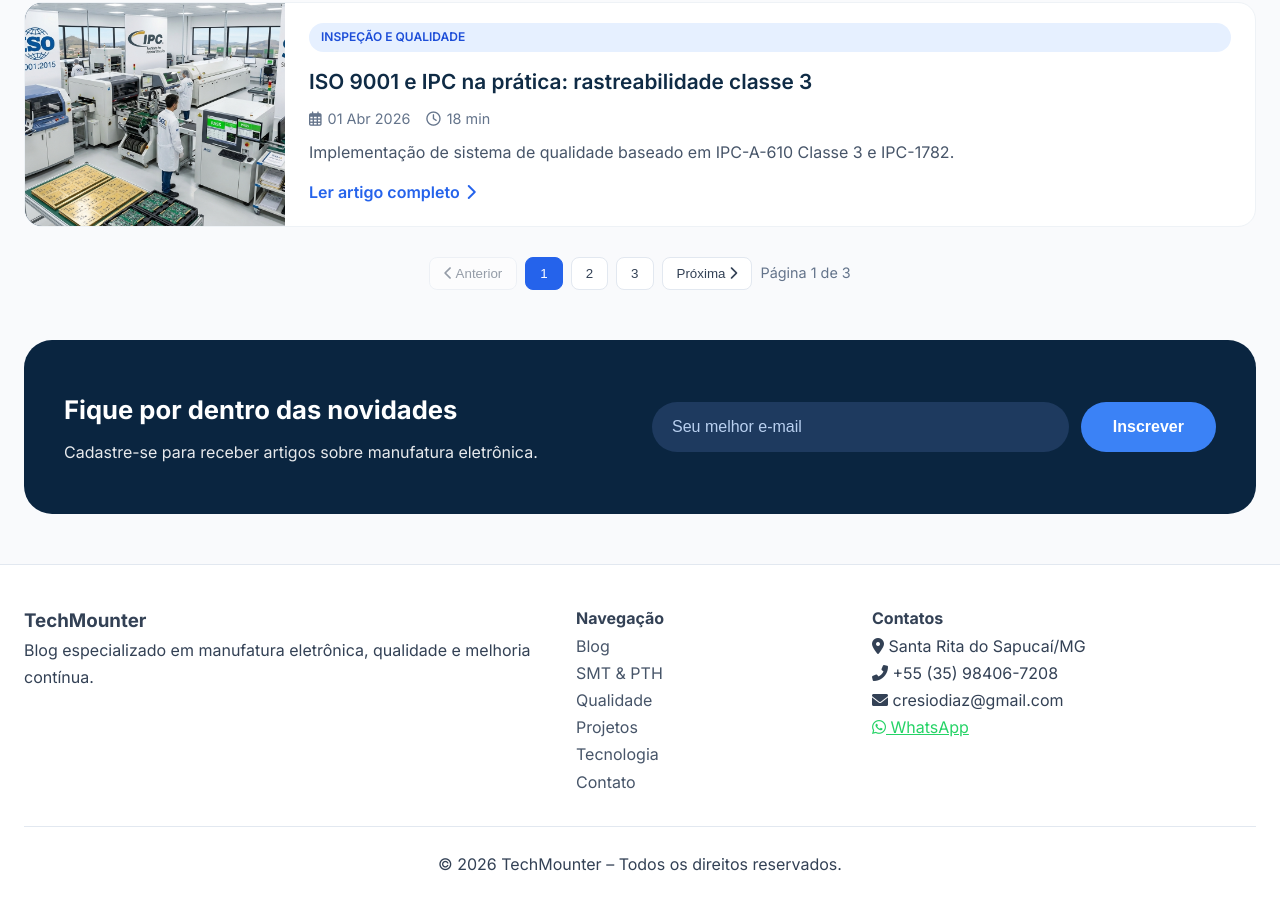
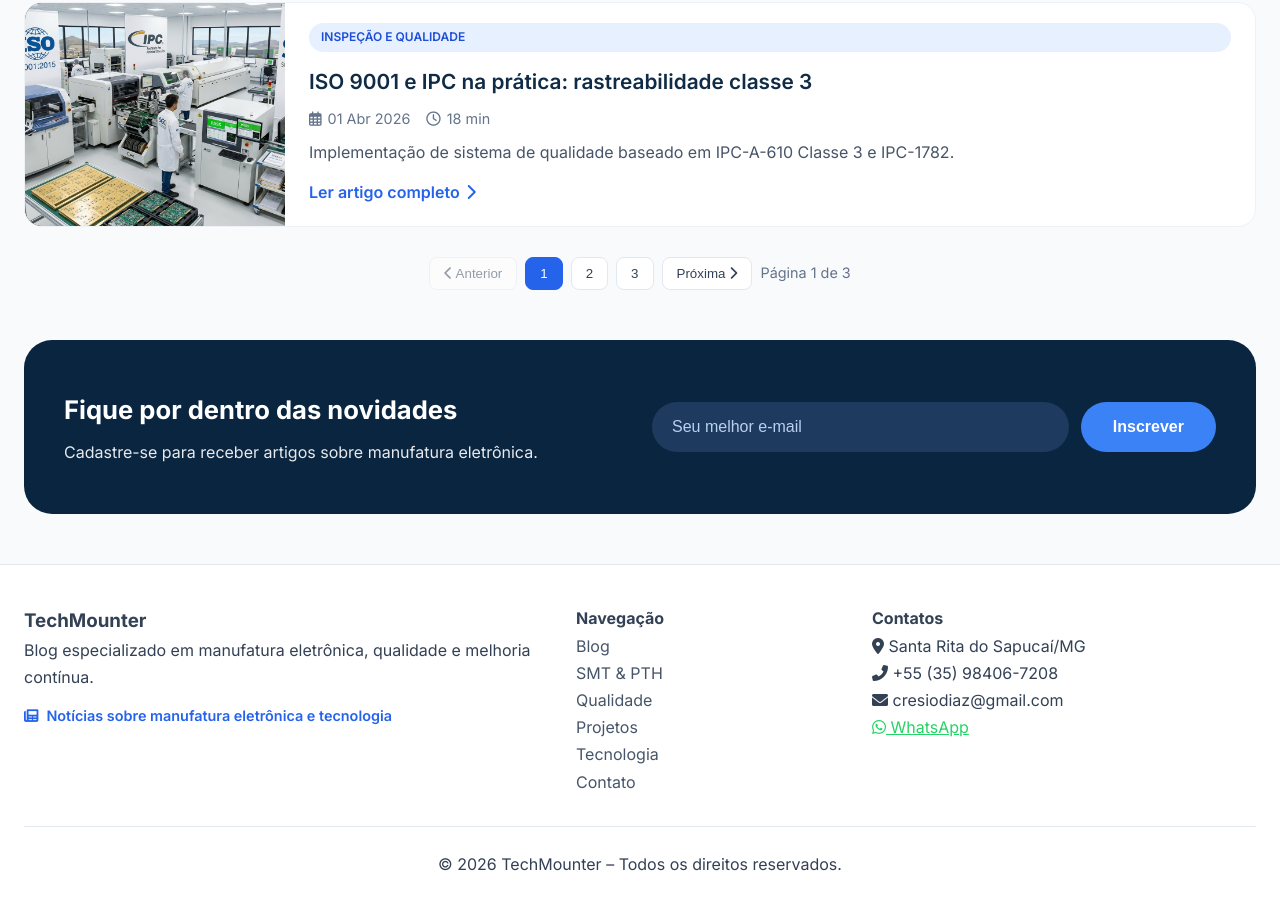
Before and after one commit to cresiodiaz-web/TechMounter_blog, a plain HTML site: page index.html in a window 1280 px wide. Shown: the part 1357-2265 px from the top of the page. Drawn offline with Linux system fonts and the light colour scheme.

Commit message:
Update index.html

```diff
--- a/index.html
+++ b/index.html
@@ -254,7 +254,7 @@
 </div>
 
 <!-- Footer -->
-<footer class="footer"><div class="container"><div class="footer-grid"><div class="footer-about"><h3>TechMounter</h3><p>Blog especializado em manufatura eletrônica, qualidade e melhoria contínua.</p></div><div class="footer-links"><h4>Navegação</h4><ul><li><a class="footer-nav" data-page="blog">Blog</a></li><li><a class="footer-nav" data-page="smt">SMT & PTH</a></li><li><a class="footer-nav" data-page="qualidade">Qualidade</a></li><li><a class="footer-nav" data-page="projetos">Projetos</a></li><li><a class="footer-nav" data-page="tecnologia">Tecnologia</a></li><li><a class="footer-nav" data-page="contato">Contato</a></li></ul></div><div class="footer-contact"><h4>Contatos</h4><p><i class="fas fa-map-marker-alt"></i> Santa Rita do Sapucaí/MG</p><p><i class="fas fa-phone-alt"></i> +55 (35) 98406-7208</p><p><i class="fas fa-envelope"></i> cresiodiaz@gmail.com</p><p><a href="https://api.whatsapp.com/send?phone=5535984067208" target="_blank" style="color: #25d366;"><i class="fab fa-whatsapp"></i> WhatsApp</a></p></div></div><div class="copyright">© 2026 TechMounter – Todos os direitos reservados.</div></div></footer>
+<footer class="footer"><div class="container"><div class="footer-grid"><div class="footer-about"><h3>TechMounter</h3><p>Blog especializado em manufatura eletrônica, qualidade e melhoria contínua.</p><a href="https://cresiodiaz-web.github.io/manufatura-eletronica-news/" target="_blank" rel="noopener" style="display: inline-flex; align-items: center; gap: 8px; margin-top: 12px; color: #2563eb; text-decoration: none; font-weight: 600; font-size: 0.9rem; transition: color 0.2s;"><i class="fas fa-newspaper"></i> Notícias sobre manufatura eletrônica e tecnologia</a></div><div class="footer-links"><h4>Navegação</h4><ul><li><a class="footer-nav" data-page="blog">Blog</a></li><li><a class="footer-nav" data-page="smt">SMT & PTH</a></li><li><a class="footer-nav" data-page="qualidade">Qualidade</a></li><li><a class="footer-nav" data-page="projetos">Projetos</a></li><li><a class="footer-nav" data-page="tecnologia">Tecnologia</a></li><li><a class="footer-nav" data-page="contato">Contato</a></li></ul></div><div class="footer-contact"><h4>Contatos</h4><p><i class="fas fa-map-marker-alt"></i> Santa Rita do Sapucaí/MG</p><p><i class="fas fa-phone-alt"></i> +55 (35) 98406-7208</p><p><i class="fas fa-envelope"></i> cresiodiaz@gmail.com</p><p><a href="https://api.whatsapp.com/send?phone=5535984067208" target="_blank" style="color: #25d366;"><i class="fab fa-whatsapp"></i> WhatsApp</a></p></div></div><div class="copyright">© 2026 TechMounter – Todos os direitos reservados.</div></div></footer>
 <div class="whatsapp-float"><a href="https://api.whatsapp.com/send?phone=5535984067208" target="_blank" class="whatsapp-button"><i class="fab fa-whatsapp"></i></a></div>
 
 <script>
@@ -670,6 +670,7 @@
                 </div>
                 <div class="service-grid">
                     <div class="service-card">
+                        <div class="icon-wrapper"><i class="fas fa-microchip"></i></div>
                         <h3>Software Embarcado</h3>
                         <p>Soluções de firmware e software para sistemas embarcados, microcontroladores e dispositivos inteligentes.</p>
                         <ul>
```
